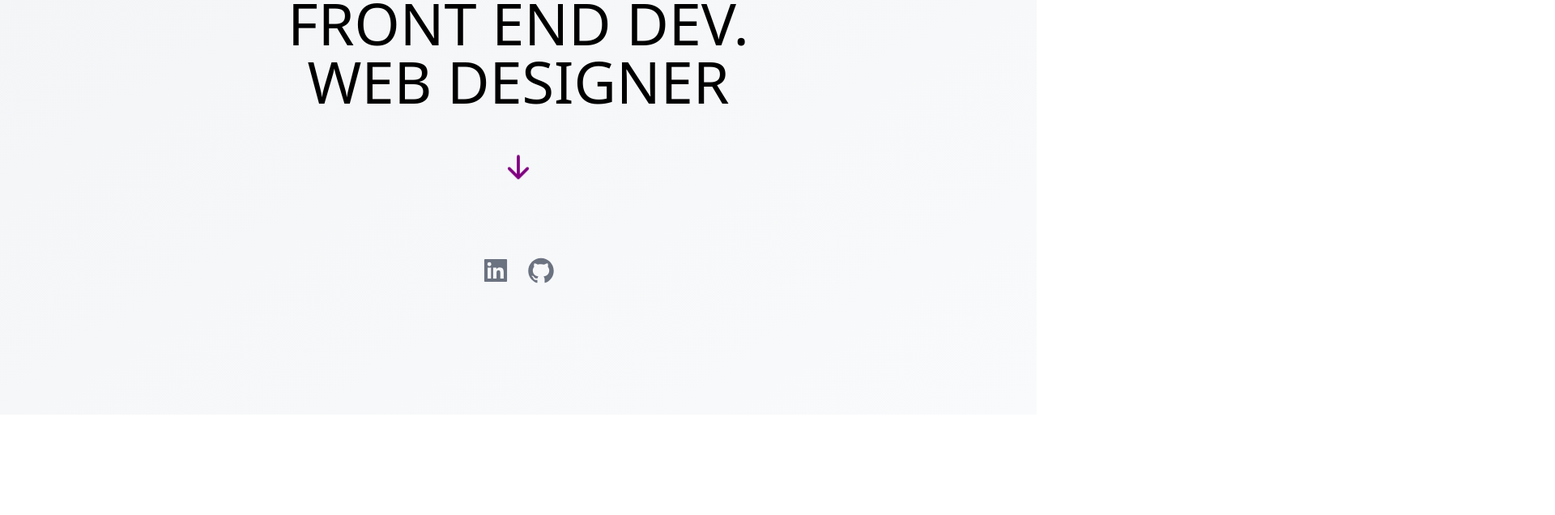
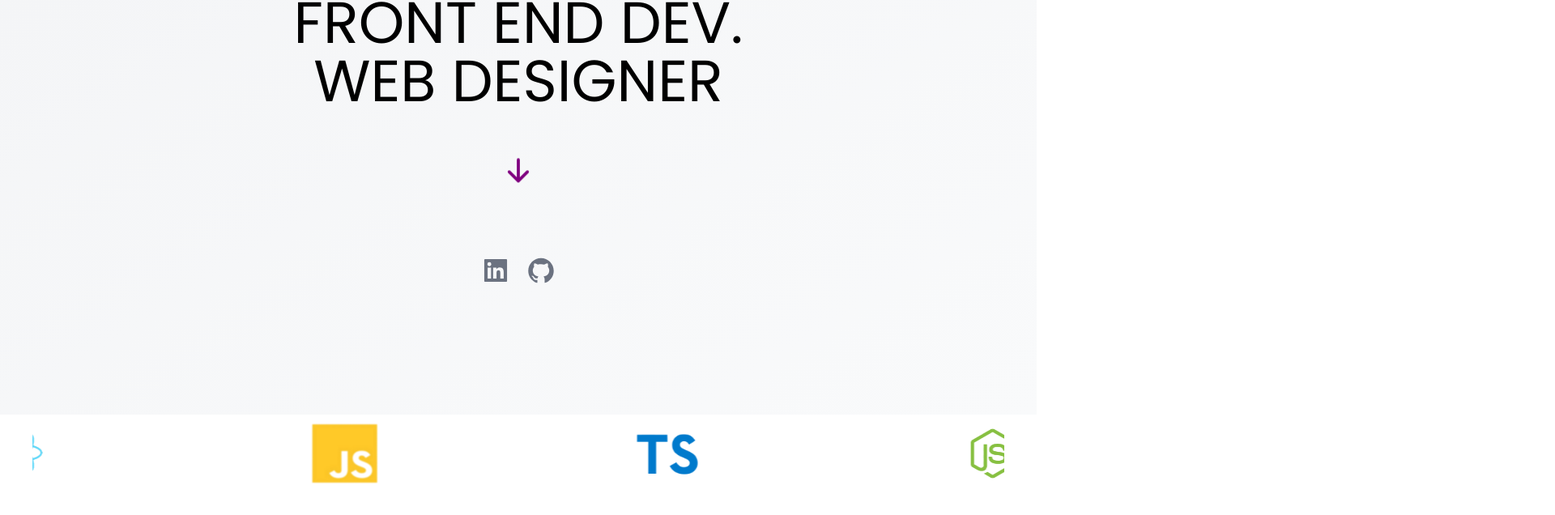
Before and after one commit to denzelws/portfolio, a Next.js app: page / in a window 1280 px wide. Shown: the part 288-924 px from the top of the page at 81% size, 1920 px wide, since content can reach past the window. After the commit the page ends 896 px from the top, so only its background shows below. Built offline with nearby package versions, Linux system fonts and the light colour scheme.

Commit message:
Add font, slick-slider default css and custom-slider

```diff
--- a/src/styles/globals.css
+++ b/src/styles/globals.css
@@ -1,6 +1,35 @@
 @tailwind base;
 @tailwind components;
 @tailwind utilities;
+
+
+@font-face {
+  font-display: swap;
+  font-family: 'Poppins';
+  font-style: normal;
+  font-weight: 300;
+  src: url('../fonts/poppins-v20-latin-300.woff2') format('woff2');
+}
+
+@font-face {
+  font-display: swap;
+  font-family: 'Poppins';
+  font-style: normal;
+  font-weight: 400;
+  src: url('../fonts/poppins-v20-latin-regular.woff2') format('woff2');
+}
+
+@font-face {
+  font-display: swap;
+  font-family: 'Poppins';
+  font-style: normal;
+  font-weight: 600;
+  src: url('../fonts/poppins-v20-latin-600.woff2') format('woff2');
+}
+
+body {
+  font-family: 'Poppins', sans-serif;
+}
 
 @keyframes bounce {
     0%, 100% {
@@ -14,3 +43,212 @@
   .animate-bounce {
     animation: bounce 2s infinite;
   }
+
+  .slick-slider {
+    position: relative;
+
+    display: block;
+    box-sizing: border-box;
+
+    -webkit-user-select: none;
+    -moz-user-select: none;
+    -ms-user-select: none;
+    user-select: none;
+
+    -webkit-touch-callout: none;
+    -khtml-user-select: none;
+    -ms-touch-action: pan-y;
+    touch-action: pan-y;
+    -webkit-tap-highlight-color: transparent;
+  }
+
+  .slick-list {
+    position: relative;
+
+    display: block;
+    overflow: hidden;
+
+    margin: 0;
+    padding: 0;
+  }
+  .slick-list:focus {
+    outline: none;
+  }
+  .slick-list.dragging {
+    cursor: pointer;
+    cursor: hand;
+  }
+
+  .slick-slider .slick-track,
+  .slick-slider .slick-list {
+    -webkit-transform: translate3d(0, 0, 0);
+    -moz-transform: translate3d(0, 0, 0);
+    -ms-transform: translate3d(0, 0, 0);
+    -o-transform: translate3d(0, 0, 0);
+    transform: translate3d(0, 0, 0);
+  }
+
+  .slick-track {
+    position: relative;
+    top: 0;
+    left: 0;
+
+    display: block;
+  }
+  .slick-track:before,
+  .slick-track:after {
+    display: table;
+
+    content: '';
+  }
+  .slick-track:after {
+    clear: both;
+  }
+  .slick-loading .slick-track {
+    visibility: hidden;
+  }
+
+  .slick-slide {
+    display: none;
+    float: left;
+
+    height: 100%;
+    min-height: 1px;
+  }
+  [dir='rtl'] .slick-slide {
+    float: right;
+  }
+  .slick-slide img {
+    display: block;
+  }
+  .slick-slide.slick-loading img {
+    display: none;
+  }
+  .slick-slide.dragging img {
+    pointer-events: none;
+  }
+  .slick-initialized .slick-slide {
+    display: block;
+  }
+  .slick-loading .slick-slide {
+    visibility: hidden;
+  }
+  .slick-vertical .slick-slide {
+    display: block;
+    position: relative;
+
+    height: auto;
+
+    border: 1px solid transparent;
+  }
+  .slick-arrow.slick-hidden {
+    display: none;
+  } /* Slider */
+  .slick-slider {
+    position: relative;
+
+    display: block;
+    box-sizing: border-box;
+
+    -webkit-user-select: none;
+    -moz-user-select: none;
+    -ms-user-select: none;
+    user-select: none;
+
+    -webkit-touch-callout: none;
+    -khtml-user-select: none;
+    -ms-touch-action: pan-y;
+    touch-action: pan-y;
+    -webkit-tap-highlight-color: transparent;
+  }
+
+  .slick-list {
+    position: relative;
+
+    display: block;
+    overflow: hidden;
+
+    margin: 0;
+    padding: 0;
+  }
+  .slick-list:focus {
+    outline: none;
+  }
+  .slick-list.dragging {
+    cursor: pointer;
+    cursor: hand;
+  }
+
+  .slick-slider .slick-track,
+  .slick-slider .slick-list {
+    -webkit-transform: translate3d(0, 0, 0);
+    -moz-transform: translate3d(0, 0, 0);
+    -ms-transform: translate3d(0, 0, 0);
+    -o-transform: translate3d(0, 0, 0);
+    transform: translate3d(0, 0, 0);
+  }
+
+  .slick-track {
+    position: relative;
+    top: 0;
+    left: 0;
+
+    display: block;
+  }
+  .slick-track:before,
+  .slick-track:after {
+    display: table;
+
+    content: '';
+  }
+  .slick-track:after {
+    clear: both;
+  }
+  .slick-loading .slick-track {
+    visibility: hidden;
+  }
+
+  .slick-slide {
+    display: none;
+    float: left;
+
+    height: 100%;
+    min-height: 1px;
+  }
+  [dir='rtl'] .slick-slide {
+    float: right;
+  }
+  .slick-slide img {
+    display: block;
+  }
+  .slick-slide.slick-loading img {
+    display: none;
+  }
+  .slick-slide.dragging img {
+    pointer-events: none;
+  }
+  .slick-initialized .slick-slide {
+    display: block;
+  }
+  .slick-loading .slick-slide {
+    visibility: hidden;
+  }
+  .slick-vertical .slick-slide {
+    display: block;
+
+    height: auto;
+
+    border: 1px solid transparent;
+  }
+  .slick-arrow.slick-hidden {
+    display: none;
+  }
+
+  .custom-slider .slick-slide {
+  margin-left: 0;
+  display: flex;
+  justify-content: center;
+  align-items: center;
+  height: fit-content;
+  width: fit-content;
+  }
```
